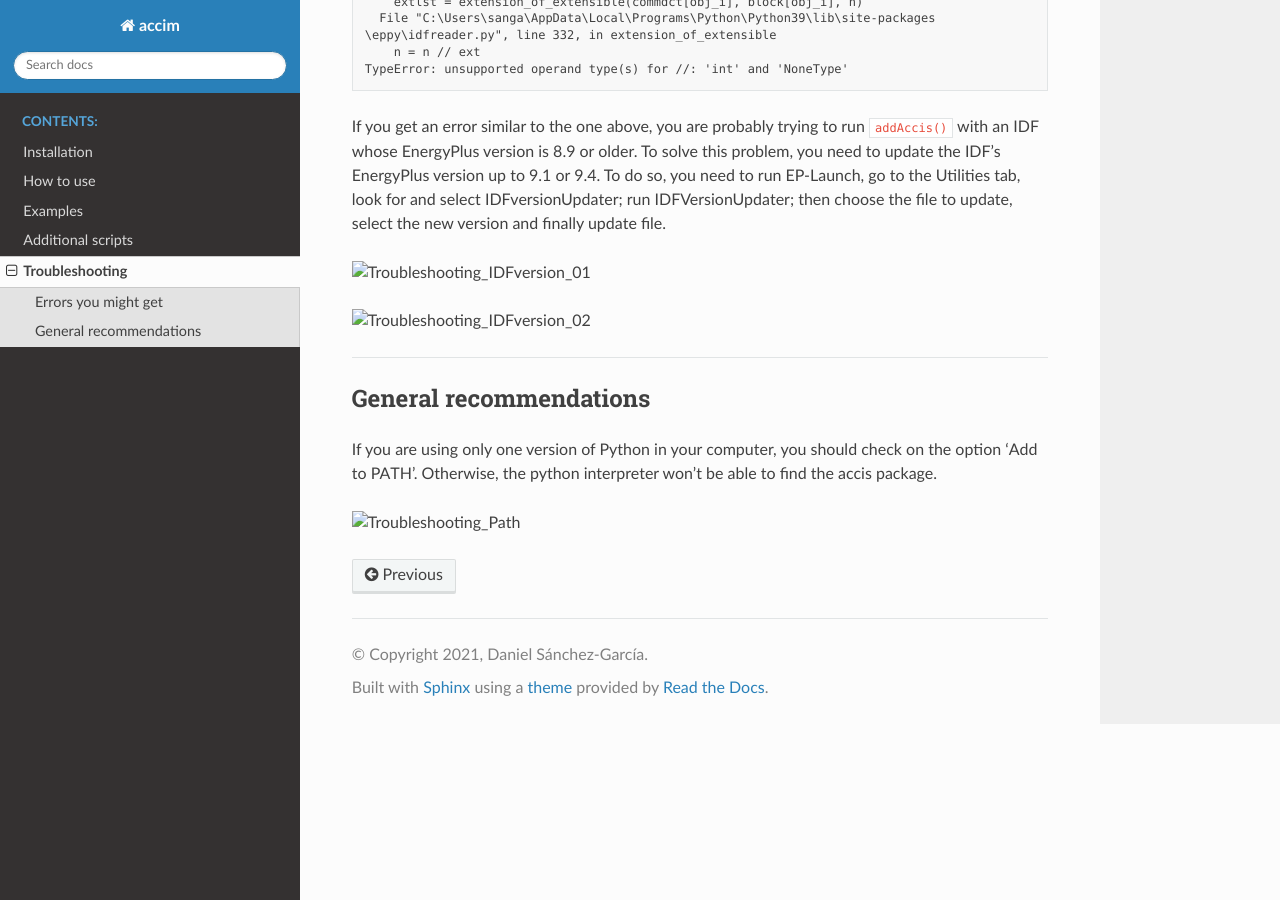
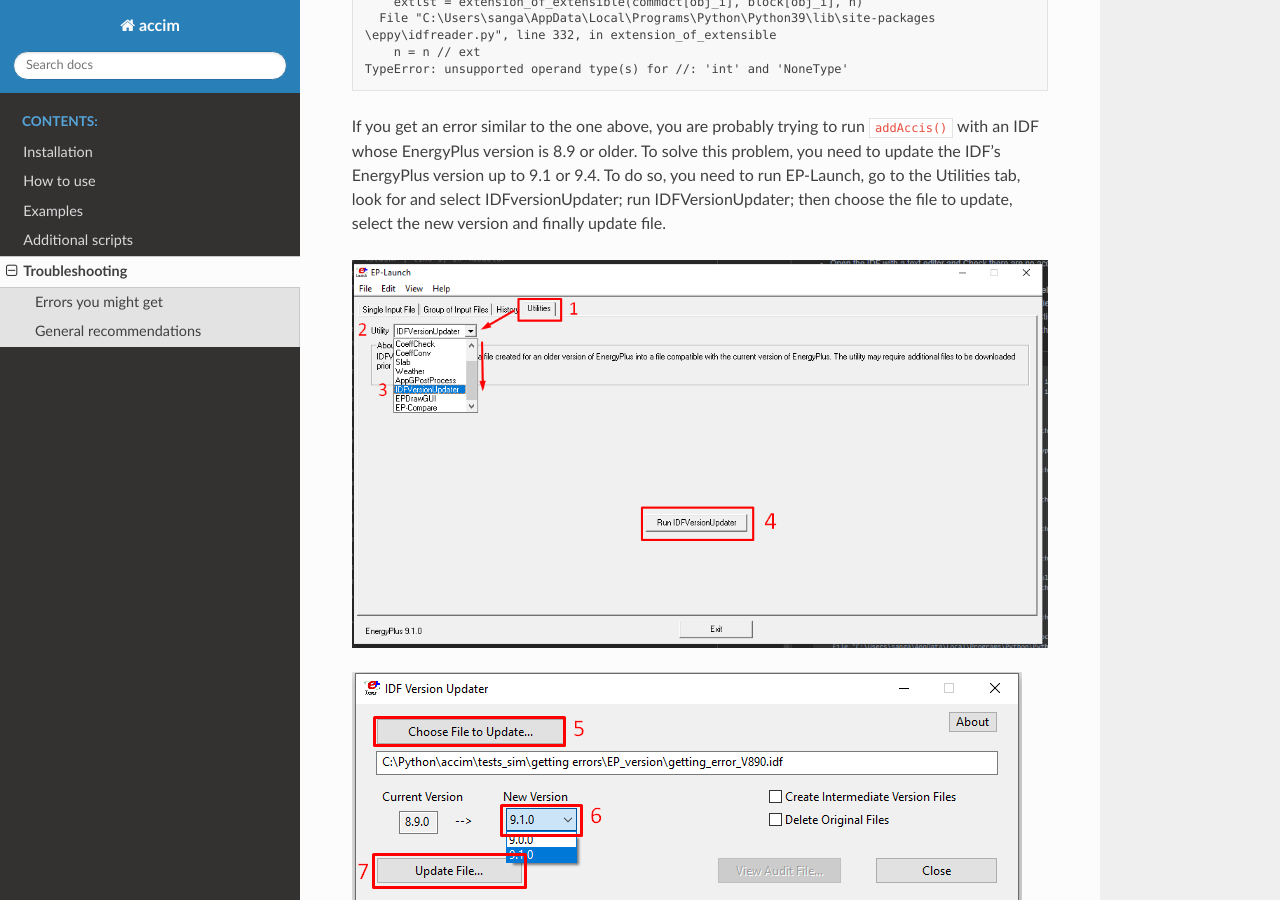
Before and after one commit to dsanchez-garcia/accim, a Sphinx documentation site: the page built from docs/troubleshooting.md, in a window 1280 px wide and 900 px high, scrolled down 1280 px. Built offline with Sphinx 7.4.7 and the Read the Docs theme 2.0.0, drawn with Linux system fonts in a browser that asks for light colours.

Commit message:
troubleshooting added

```diff
--- a/docs/troubleshooting.md
+++ b/docs/troubleshooting.md
@@ -59,9 +59,9 @@
 
 If you get an error similar to the one above, you are probably trying to run `addAccis()` with an IDF whose EnergyPlus version is 8.9 or older. To solve this problem, you need to update the IDF's EnergyPlus version up to 9.1 or 9.4. To do so, you need to run EP-Launch, go to the Utilities tab, look for and select IDFversionUpdater; run IDFVersionUpdater; then choose the file to update, select the new version and finally update file.
 
-![Troubleshooting_IDFversion_01](docs/images/accim_troubleshooting_02_idf_version.png)
+![Troubleshooting_IDFversion_01](images/accim_troubleshooting_02_idf_version.png)
 
-![Troubleshooting_IDFversion_02](docs/images/accim_troubleshooting_03_idf_version.png)
+![Troubleshooting_IDFversion_02](images/accim_troubleshooting_03_idf_version.png)
 
 ________________________
 
@@ -69,4 +69,4 @@
 
 If you are using only one version of Python in your computer, you should check on the option 'Add to PATH'. Otherwise, the python interpreter won't be able to find the accis package.
 
-![Troubleshooting_Path](docs/images/accim_troubleshooting_01_path.jpg)
+![Troubleshooting_Path](images/accim_troubleshooting_01_path.jpg)
```
